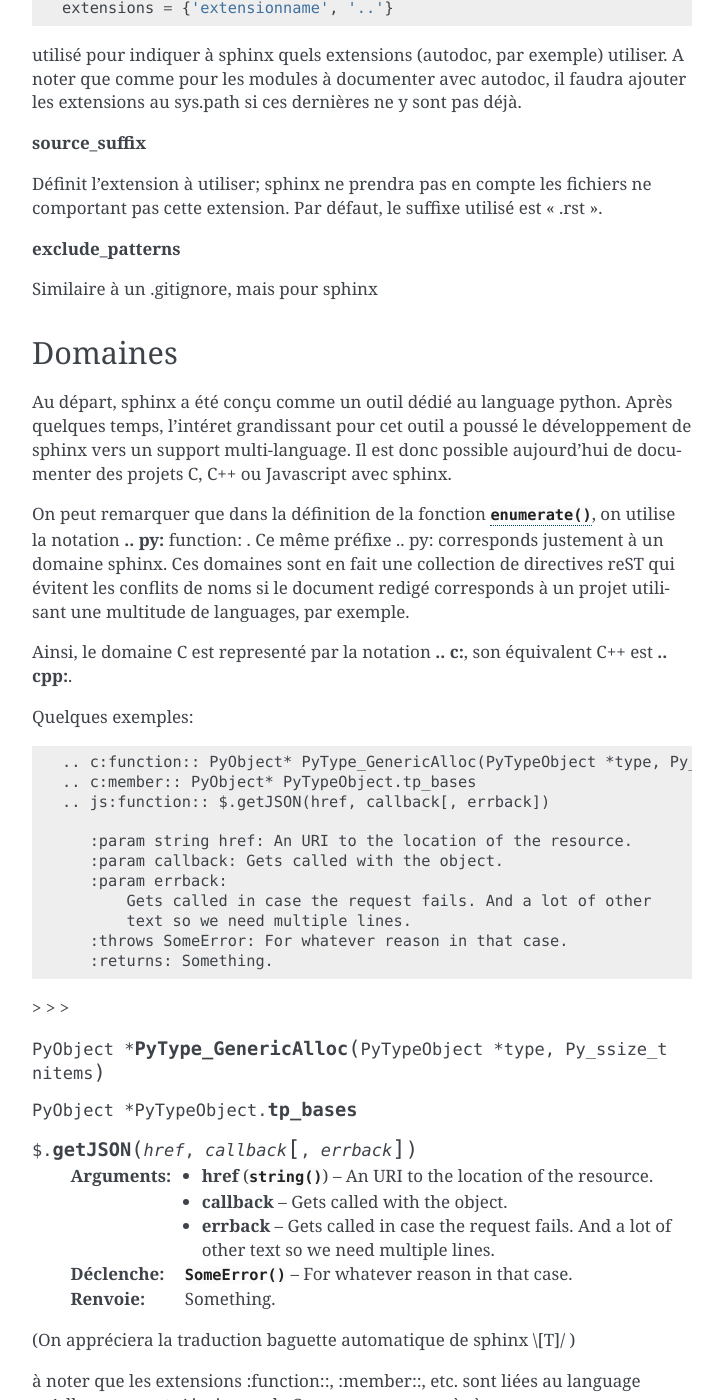
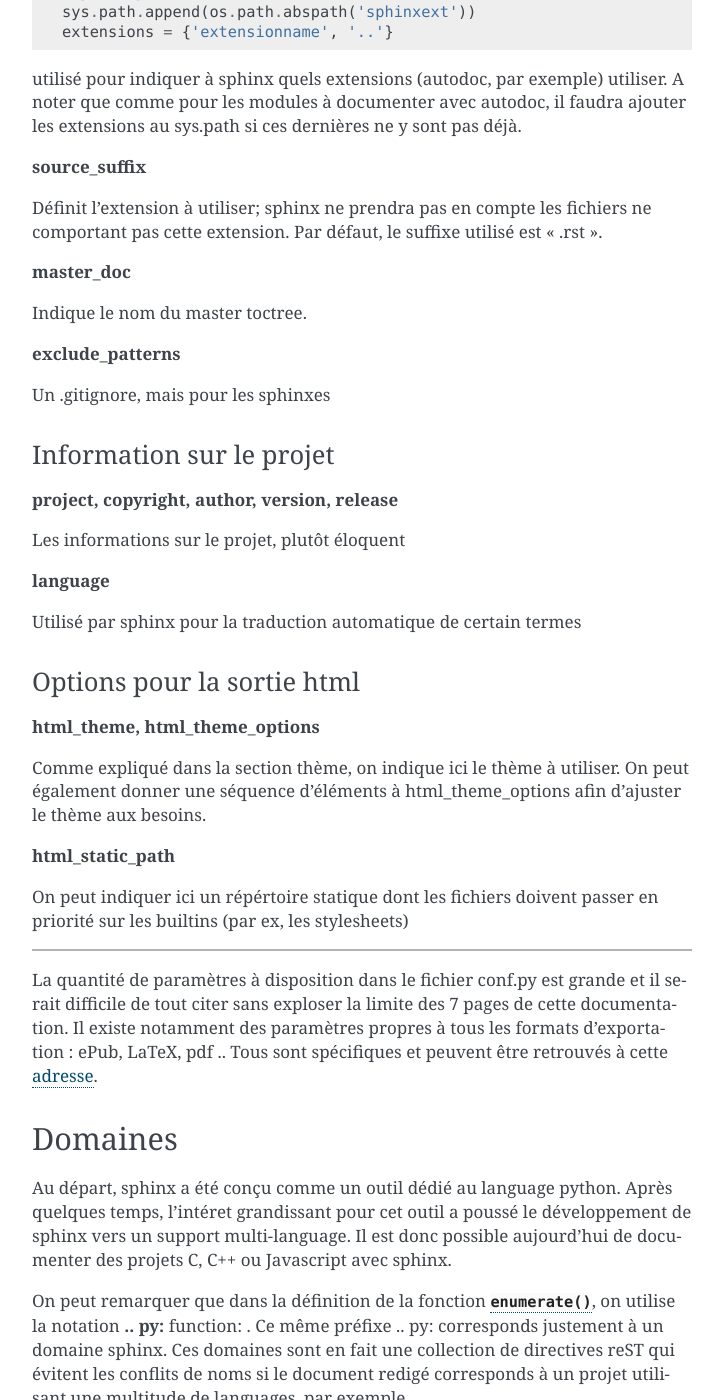
Before and after one commit to HE-Arc/livre-python, a Sphinx documentation site: the page built from source/sphinx/index.rst, in a window 1280 px wide and 1400 px high, scrolled down 4388 px. Shown: the whole window, without its empty margins (388-1111 px from the left). Built offline with Sphinx 7.4.7, drawn with Linux system fonts in a browser that asks for light colours; some of the changed text lies outside the part shown.

Commit message:
Added conf file section, #hitravis

```diff
--- a/source/sphinx/index.rst
+++ b/source/sphinx/index.rst
@@ -10,7 +10,7 @@
 ------------
 
 `Sphinx <http://www.sphinx-doc.org/>`_ est un générateur de documentation python libre (Licence `BSD <https://en.wikipedia.org/wiki/BSD_licenses>`_).
-Sphinx se charge de convertir un ensemble de sources `reSt <http://docutils.sourceforge.net/rst.html>`_ vers différents formats (LateX, PDF, Epub), en produisant les indices et références internes automatiquement.
+Sphinx se charge de convertir un ensemble de sources `reSt <http://docutils.sourceforge.net/rst.html>`_ vers différents formats (LaTeX, PDF, Epub), en produisant les indices et références internes automatiquement.
 Il est également capable de générer une version html de la documentation pour une consultation directe et facile.
 On peut noter que sphinx se concentre sur une documentation écrite "à la main", plutôt que sur une documentation auto-générée.
 On peut donc considérer grossièrement Sphinx comme un programme qui prends des fichiers reST et les convertit en html.
@@ -91,6 +91,7 @@
 
 The :py:func:`enumerate` function can be used for ...
 
+Il est à noter que la recherche générée par sphinx renvoie également aux définitions de fonctions.
 Un référencement systématique me semble être une bonne pratique. La navigation est plus fluide et on évite ainsi des ctrl-f inutiles :)
 
 Autodoc
@@ -173,11 +174,40 @@
 Définit l'extension à utiliser; sphinx ne prendra pas en compte les fichiers ne comportant pas cette extension.
 Par défaut, le suffixe utilisé est ".rst".
 
+**master_doc**
+
+Indique le nom du master toctree.
+
 **exclude_patterns**
 
-Similaire à un .gitignore, mais pour sphinx
+Un .gitignore, mais pour les sphinxes
 
+Information sur le projet
+~~~~~~~~~~~~~~~~~~~~~~~~~
 
+**project, copyright, author, version, release**
+
+Les informations sur le projet, plutôt éloquent
+
+**language**
+
+Utilisé par sphinx pour la traduction automatique de certain termes
+
+Options pour la sortie html
+~~~~~~~~~~~~~~~~~~~~~~~~~~~
+
+**html_theme, html_theme_options**
+
+Comme expliqué dans la section thème, on indique ici le thème à utiliser.
+On peut également donner une séquence d'éléments à html_theme_options afin d'ajuster le thème aux besoins.
+
+**html_static_path**
+
+On peut indiquer ici un répértoire statique dont les fichiers doivent passer en priorité sur les builtins (par ex, les stylesheets)
+
+>>>>>>>>>>>>>>>>
+
+La quantité de paramètres à disposition dans le fichier conf.py est grande et il serait difficile de tout citer sans exploser la limite des 7 pages de cette documentation. Il existe notamment des paramètres propres à tous les formats d'exportation : ePub, LaTeX, pdf .. Tous sont spécifiques et peuvent être retrouvés à cette `adresse <http://www.sphinx-doc.org/en/stable/config.html>`_.
 
 Domaines
 --------
@@ -261,4 +291,4 @@
    :alt: sphinx
    :align: center
 
-.. [#gn] <guillaume.noguera@he-arc.ch>
+.. [#gn] <guillaume.noguera@he-arc.ch> ou <guillaume.noguera@gmail.com> pour les trucs moins corpo
```
